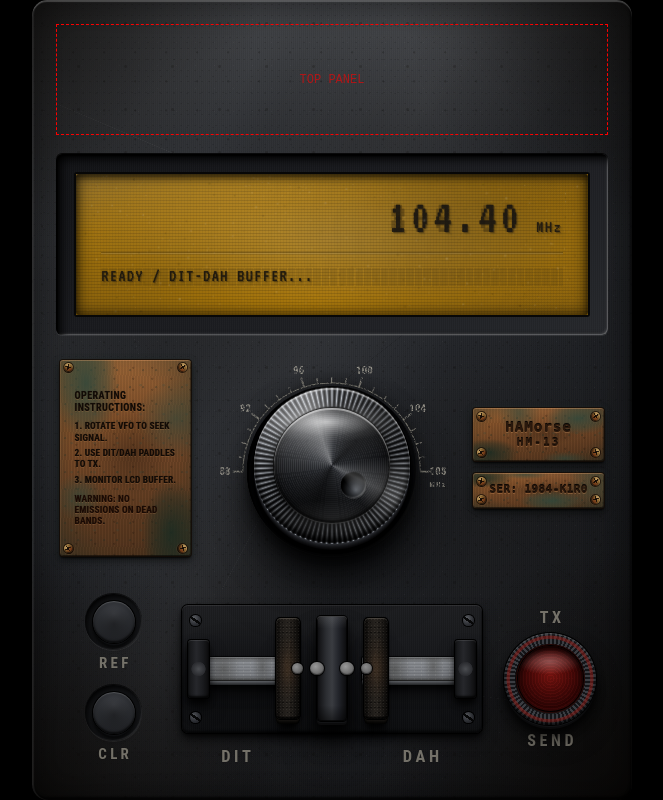
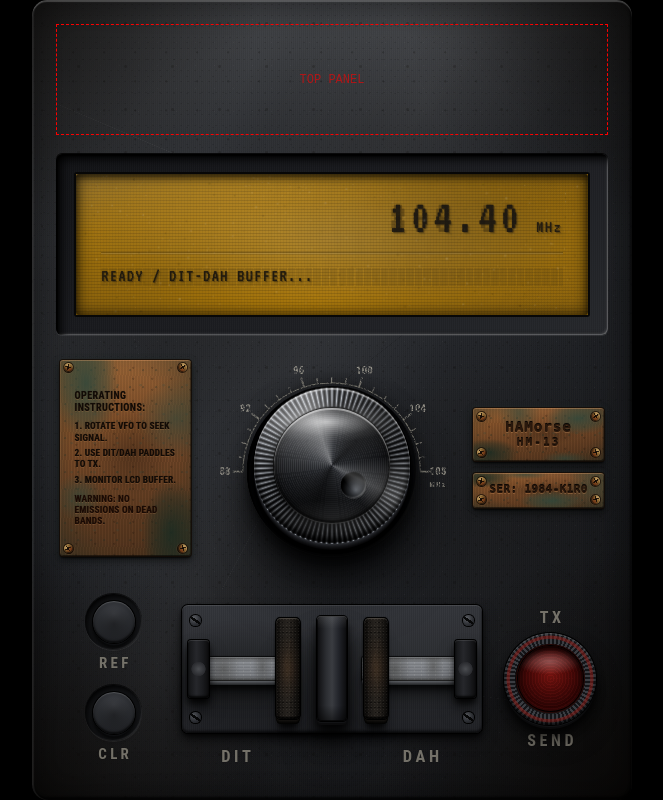
Before and after one commit to einsajo/HAMorse, a React (Vite) app: page / in a window 1280 px wide. Shown: the whole page, without its empty margins (308-971 px from the left). Built offline with nearby package versions, Linux system fonts and the light colour scheme.

Commit message:
fix: remove paddle contact dots and change to downward press animation

```diff
--- a/src/components/TelegraphDesk.css
+++ b/src/components/TelegraphDesk.css
@@ -7,9 +7,9 @@
    Each column is a CSS size container, so its hardware scales as one piece.
 
    Keyer geometry, in keyer-width units (cqw), mirrored about 50cqw:
-     pivot block     2 .. 9      lever (arm + thumb-piece) 3 .. 40 (contact to 40.4)
-     post contact   42.8 .. 45   post               45 .. 55
-   Pressing slides a lever 2.4cqw inward, so its tip strikes the post contact.
+     pivot block  2 .. 9     lever (arm + thumb-piece)  3 .. 40     post  45 .. 55
+   Pressing pushes a lever DOWN into the desk (Z axis): its hover shadows
+   collapse to a tight, flush contact shadow and it compresses slightly.
    ========================================================================== */
 
 .desk {
@@ -55,7 +55,6 @@
    ========================================================================== */
 .keyer {
   --hit: 56cqh; /* finger-sized touch area: the full height of the thumb-piece */
-  --travel: 2.4cqw; /* = gap between lever tip (40.4) and post contact (42.8) */
   position: absolute;
   inset: 0;
 }
@@ -71,9 +70,10 @@
   background:
     radial-gradient(ellipse 30% 50% at 20% 60%, rgba(0, 0, 0, 0.3) 0%, rgba(0, 0, 0, 0) 100%),
     repeating-linear-gradient(90deg, rgba(255, 255, 255, 0.012) 0 1px, rgba(0, 0, 0, 0.05) 1px 2px),
-    linear-gradient(180deg, #1d1e21 0%, #141518 60%, #0e0f11 100%);
+    /* mid-tone gunmetal: light enough for the levers' shadows to read on it */
+    linear-gradient(180deg, #34363b 0%, #2a2c30 55%, #212226 100%);
   box-shadow:
-    inset 0 1px 0 rgba(255, 255, 255, 0.08),
+    inset 0 1px 0 rgba(255, 255, 255, 0.1),
     inset 0 -2px 3px rgba(0, 0, 0, 0.75),
     0 0 0 1px #000,
     0 3px 5px rgba(0, 0, 0, 0.8),
@@ -105,17 +105,12 @@
   top: calc(45cqh - var(--hit) / 2);
   height: var(--hit);
   width: 37cqw;
-  transition: transform 45ms ease-out;
+  transition: transform 110ms ease-out;
 }
 
 .lever--dit { left: 3cqw; }
 .lever--dah { right: 3cqw; }
 
-.lever--dit:active,
-.lever--dit[data-pressed='true'] { transform: translateX(var(--travel)); }
-
-.lever--dah:active,
-.lever--dah[data-pressed='true'] { transform: translateX(calc(var(--travel) * -1)); }
 
 /*
  * Shared "hovering half an inch above the plate" shadow stack:
@@ -123,6 +118,9 @@
  * and progressively wider, softer shadows stretching downward.
  */
 .lever {
+  /* visible side walls: the thickness you see because the part stands proud */
+  --arm-wall: 0 1px 0 #55585c, 0 2px 0 #46484c, 0 3px 0 #37393c, 0 4px 0 #282a2c;
+  --pad-wall: 0 1px 0 #1a1714, 0 2px 0 #13110f, 0 3px 0 #0d0c0a, 0 4px 0 #080706, 0 5px 0 #040403;
   --hover-shadow:
     0 0 1px 1px rgba(0, 0, 0, 0.75),
     0 2px 3px rgba(0, 0, 0, 0.6),
@@ -130,6 +128,41 @@
     0 18px 12px -4px rgba(0, 0, 0, 0.5),
     0 30px 26px -8px rgba(0, 0, 0, 0.38),
     0 44px 40px -14px rgba(0, 0, 0, 0.25);
+}
+
+/*
+ * Pressed: the lever is pushed DOWN onto the base plate. No sideways travel.
+ * The hover shadows collapse to a tight, flush contact shadow (same number of
+ * layers, so box-shadow interpolates smoothly), and the part compresses.
+ */
+.lever:active,
+.lever[data-pressed='true'] {
+  transition-duration: 35ms;
+  transform: translateY(2px) scale(0.98);
+  /* pushed flush: almost no side wall left in view (same layer count, so it animates) */
+  --arm-wall: 0 1px 0 #46484c, 0 1px 0 #37393c, 0 1px 0 #282a2c, 0 1px 0 #282a2c;
+  --pad-wall: 0 1px 0 #0d0c0a, 0 1px 0 #080706, 0 1px 0 #080706, 0 1px 0 #040403, 0 1px 0 #040403;
+  --hover-shadow:
+    0 0 1px 1px rgba(0, 0, 0, 0.85),
+    0 1px 1px rgba(0, 0, 0, 0.8),
+    0 1px 2px 0 rgba(0, 0, 0, 0.55),
+    0 2px 2px -1px rgba(0, 0, 0, 0.35),
+    0 2px 3px -2px rgba(0, 0, 0, 0.2),
+    0 2px 4px -3px rgba(0, 0, 0, 0.1);
+}
+
+/* the press is fast (a heavy thumb), the release springs back slightly slower */
+.lever__arm,
+.lever__pad {
+  transition: box-shadow 110ms ease-out, filter 110ms ease-out;
+}
+
+.lever:active .lever__arm,
+.lever:active .lever__pad,
+.lever[data-pressed='true'] .lever__arm,
+.lever[data-pressed='true'] .lever__pad {
+  transition-duration: 35ms;
+  filter: brightness(0.93); /* sitting lower, it catches a little less light */
 }
 
 /* flat, thick bar of brushed, tarnished aluminium */
@@ -159,31 +192,10 @@
     inset 0 1px 0 rgba(220, 222, 225, 0.22),
     inset 0 -1px 0 rgba(0, 0, 0, 0.55),
     inset 1px 0 0 rgba(0, 0, 0, 0.3),
-    /* bar thickness: flat side wall */
-    0 1px 0 #55585c,
-    0 2px 0 #46484c,
-    0 3px 0 #37393c,
-    0 4px 0 #282a2c,
+    /* bar thickness: flat side wall (compresses when pressed) */
+    var(--arm-wall),
     var(--hover-shadow);
 }
-
-/* tarnished silver contact on the inner face of the thumb-piece */
-.lever__contact {
-  --c: min(9cqh, 3.6cqw);
-  position: absolute;
-  z-index: 2;
-  top: calc(50% - var(--c) / 2);
-  width: var(--c);
-  height: var(--c);
-  border-radius: 50%;
-  background: radial-gradient(circle at 40% 35%, #999999 0%, #7a7a7a 45%, #555555 100%);
-  box-shadow:
-    inset 0 -1px 1px rgba(0, 0, 0, 0.5),
-    0 0 0 1px rgba(0, 0, 0, 0.85);
-}
-
-.lever--dit .lever__contact { right: -0.4cqw; }
-.lever--dah .lever__contact { left: -0.4cqw; }
 
 /* wide, vertical thumb-piece: heavily worn, textured black bakelite */
 .lever__pad {
@@ -212,12 +224,8 @@
     inset 0 -2px 2px rgba(0, 0, 0, 0.85),
     inset 1px 0 1px rgba(255, 240, 220, 0.06),
     0 0 0 1px #000,
-    /* thick piece: deep side wall */
-    0 1px 0 #1a1714,
-    0 2px 0 #13110f,
-    0 3px 0 #0d0c0a,
-    0 4px 0 #080706,
-    0 5px 0 #040403,
+    /* thick piece: deep side wall (compresses when pressed) */
+    var(--pad-wall),
     var(--hover-shadow);
 }
 
@@ -246,7 +254,7 @@
 .keyer__pivot--dit { left: 2cqw; }
 .keyer__pivot--dah { right: 2cqw; }
 
-/* --- Heavy central contact post ----------------------------------------- */
+/* --- Heavy central post: solid, clean metal (no contact dots) ----------- */
 .keyer__post {
   position: absolute;
   z-index: 3;
@@ -270,22 +278,6 @@
     0 18px 22px rgba(0, 0, 0, 0.65),
     0 30px 36px rgba(0, 0, 0, 0.45);
 }
-
-/* silver contact points on each face of the post */
-.keyer__post-contact {
-  --c: min(10cqh, 4.4cqw);
-  position: absolute;
-  top: calc(50% - var(--c) / 2);
-  width: var(--c);
-  height: var(--c);
-  border-radius: 50%;
-  /* tarnished silver, not bright white */
-  background: radial-gradient(circle at 40% 35%, #999999 0%, #777777 45%, #555555 100%);
-  box-shadow: inset 0 -1px 1px rgba(0, 0, 0, 0.5), 0 0 0 1px rgba(0, 0, 0, 0.85), 0 1px 2px rgba(0, 0, 0, 0.8);
-}
-
-.keyer__post-contact--dit { left: calc(var(--c) / -2); }
-.keyer__post-contact--dah { right: calc(var(--c) / -2); }
 
 .keyer__labels {
   position: absolute;
--- a/src/components/TelegraphDesk.tsx
+++ b/src/components/TelegraphDesk.tsx
@@ -7,7 +7,7 @@ interface LeverProps {
   side: 'dit' | 'dah'
 }
 
-/** One horizontal brass lever with a circular finger pad at its tip. */
+/** One horizontal lever: flat aluminium arm + bakelite thumb-piece. Presses DOWN into the desk. */
 function Lever({ side }: LeverProps) {
   const { pressed, handlers } = usePress()
   return (
@@ -20,7 +20,6 @@ function Lever({ side }: LeverProps) {
       {...handlers}
     >
       <span className="lever__arm" aria-hidden="true" />
-      <span className="lever__contact" aria-hidden="true" />
       <span className="lever__pad" aria-hidden="true" />
     </div>
   )
@@ -43,11 +42,8 @@ function Keyer() {
       <span className="keyer__pivot keyer__pivot--dit" aria-hidden="true" />
       <span className="keyer__pivot keyer__pivot--dah" aria-hidden="true" />
 
-      {/* central contact post the levers strike */}
-      <span className="keyer__post" aria-hidden="true">
-        <span className="keyer__post-contact keyer__post-contact--dit" />
-        <span className="keyer__post-contact keyer__post-contact--dah" />
-      </span>
+      {/* central post: solid, clean metal */}
+      <span className="keyer__post" aria-hidden="true" />
 
       <div className="keyer__labels silk" aria-hidden="true">
         <span>DIT</span>
```
